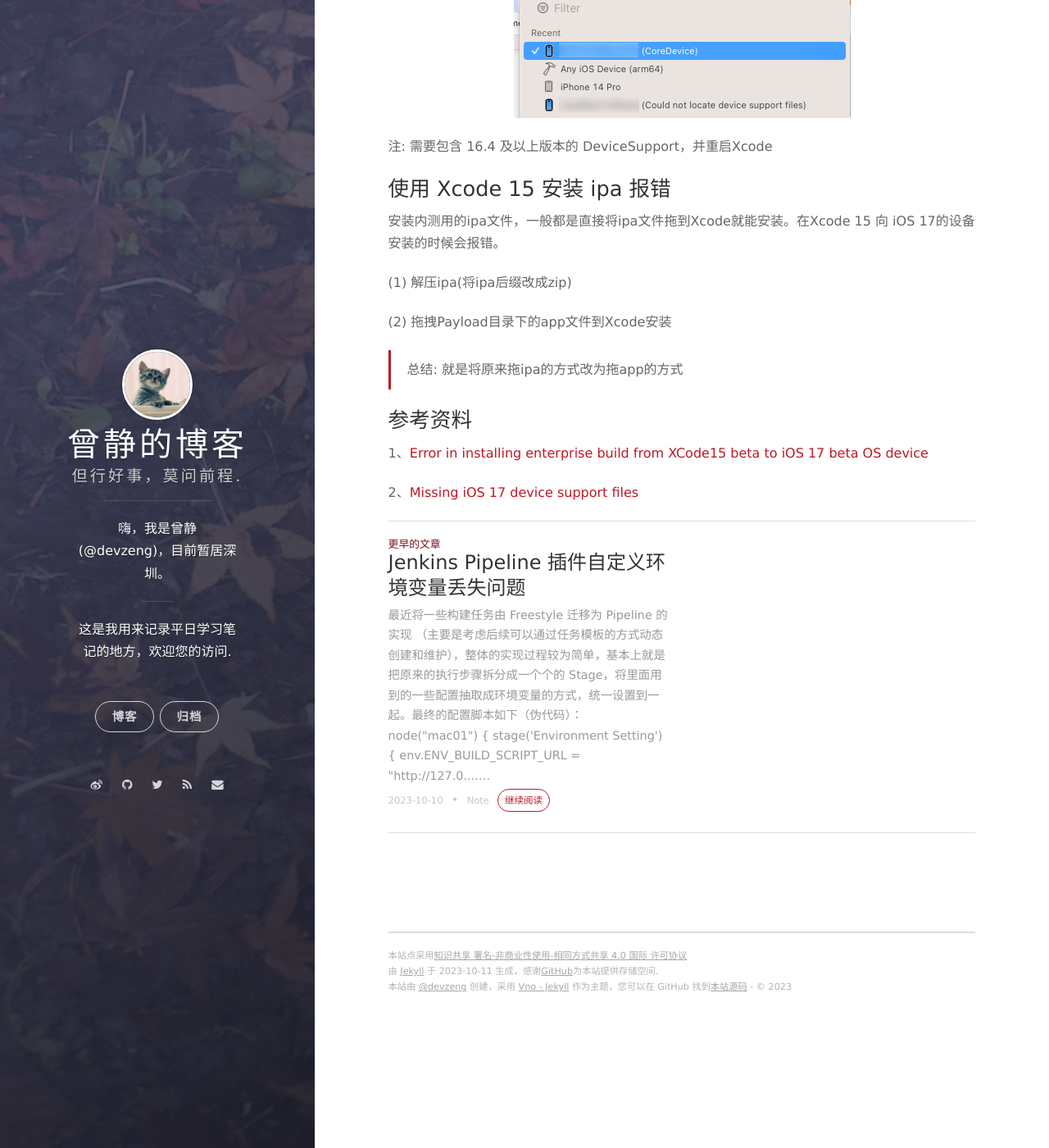
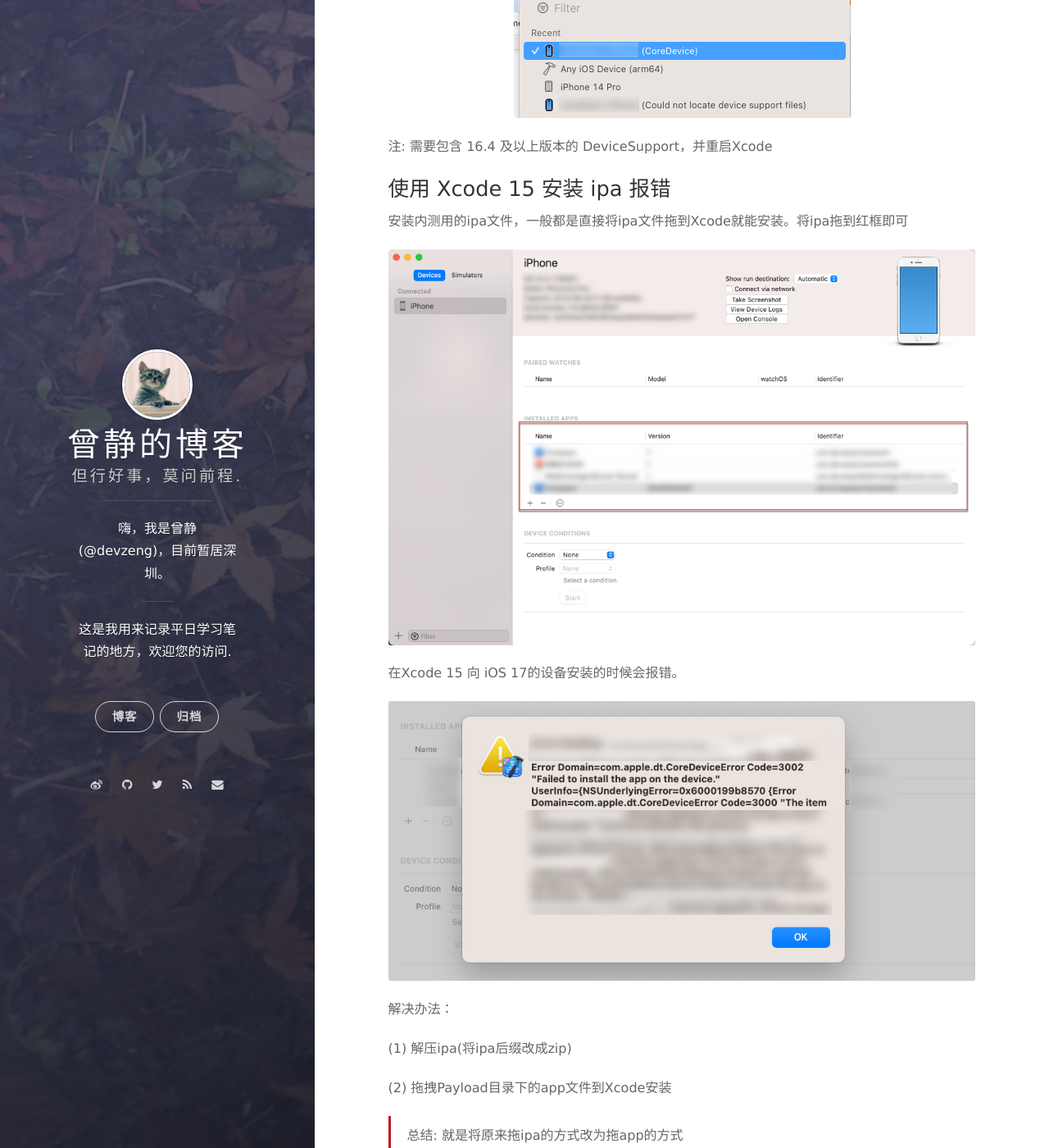
Before and after one commit to hhtczengjing/blog, a Jekyll site: the page built from _posts/2023-10-11-xcode15-ios17-tips.md, in a window 1280 px wide and 1400 px high, scrolled down 1534 px. Shown: the whole window at 82% size. Built offline with Jekyll 4.4.1, drawn with Linux system fonts in a browser that asks for light colours; nearby versions of some CDN libraries; some of the changed text lies outside the part shown.

Commit message:
update post “Xcode15和iOS17相关的问题解决”

```diff
--- a/_posts/2023-10-11-xcode15-ios17-tips.md
+++ b/_posts/2023-10-11-xcode15-ios17-tips.md
@@ -56,7 +56,15 @@
 
 ### 使用 Xcode 15 安装 ipa 报错
 
-安装内测用的ipa文件，一般都是直接将ipa文件拖到Xcode就能安装。在Xcode 15 向 iOS 17的设备安装的时候会报错。
+安装内测用的ipa文件，一般都是直接将ipa文件拖到Xcode就能安装。将ipa拖到红框即可
+
+![xcode_install_ipa](/images/xcode15_ios17_tips/xcode_install_ipa.png)
+
+在Xcode 15 向 iOS 17的设备安装的时候会报错。
+
+![xcode_app_install_error](/images/xcode15_ios17_tips/xcode_app_install_error.png)
+
+解决办法：
 
 (1) 解压ipa(将ipa后缀改成zip)
 
@@ -66,6 +74,6 @@
 
 ### 参考资料
 
-1、[Error in installing enterprise build from XCode15 beta to iOS 17 beta OS device](https://developer.apple.com/forums/thread/731240?page=2)
+- 1、[Missing iOS 17 device support files](https://developer.apple.com/forums/thread/730947)
 
-2、[Missing iOS 17 device support files](https://developer.apple.com/forums/thread/730947)
+- 2、[Error in installing enterprise build from XCode15 beta to iOS 17 beta OS device](https://developer.apple.com/forums/thread/731240?page=2)
```
Also changed, not shown: images/xcode15_ios17_tips/xcode_app_install_error.png (added), images/xcode15_ios17_tips/xcode_install_ipa.png (added).
